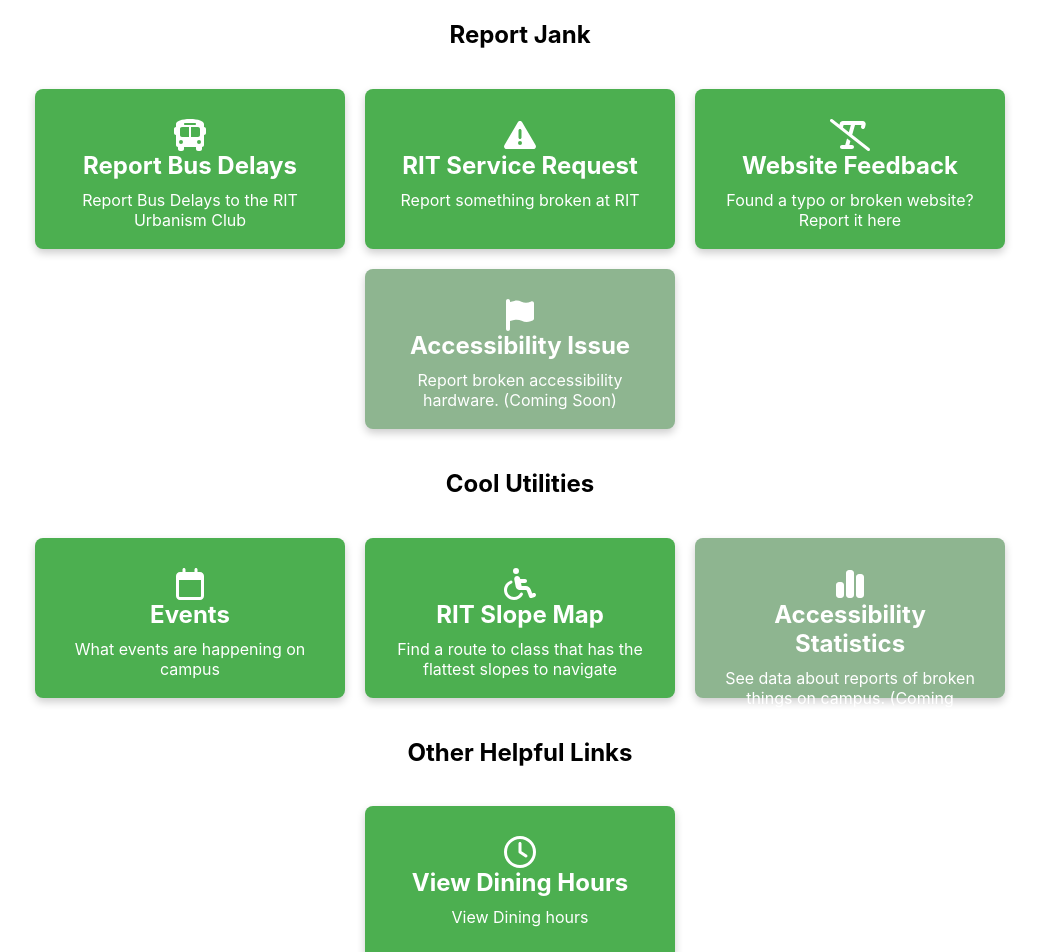
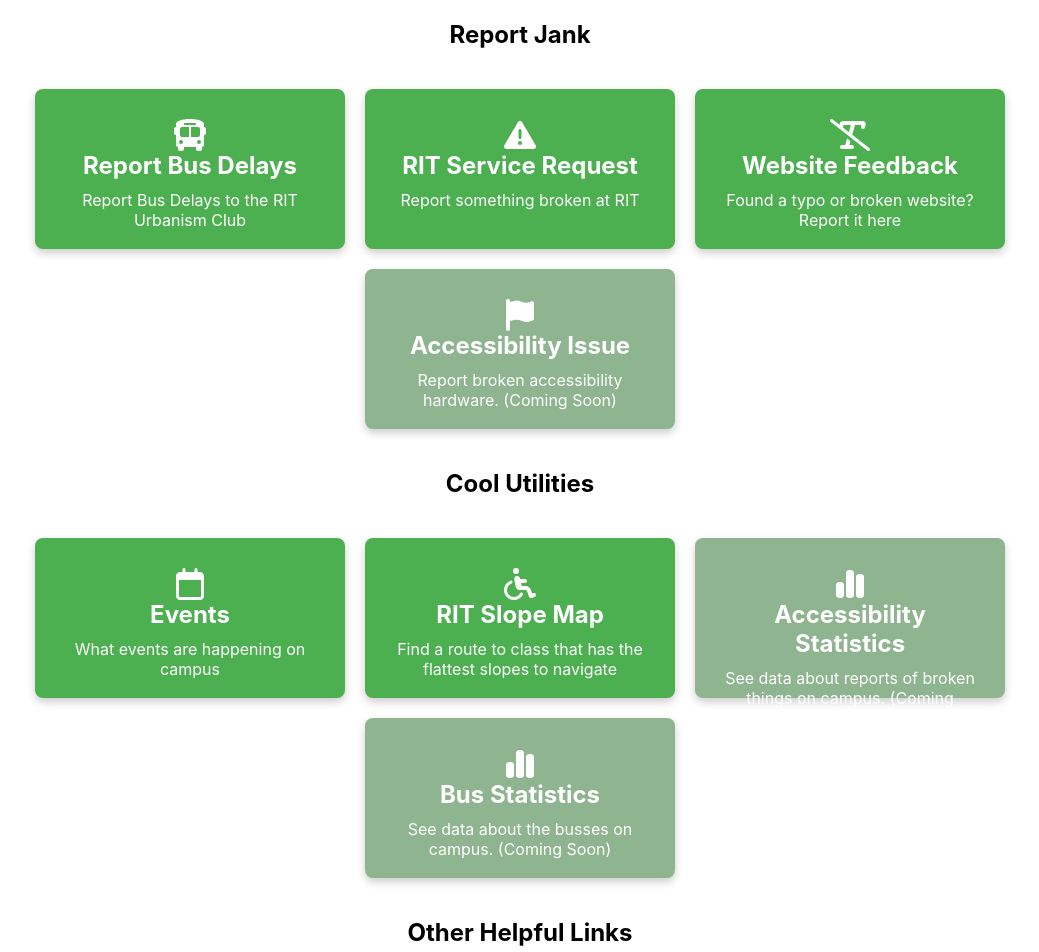
Before and after one commit to CampusPulse/homepage, a React (Create React App) app: page / in a window 1280 px wide. Shown: the top 952 px of the page, without its empty margins (120-1159 px from the left). Built offline with nearby package versions, Linux system fonts and the light colour scheme.

Commit message:
Add bus stats section

```diff
--- a/src/App.jsx
+++ b/src/App.jsx
@@ -54,6 +54,13 @@
       description: 'See data about reports of broken things on campus. (Coming Soon)',
       link: '#',
       enabled: false
+    },
+    {
+      icon: faChartSimple,
+      title: 'Bus Statistics',
+      description: 'See data about the busses on campus. (Coming Soon)',
+      link: '#',
+      enabled: false
     }
   ];
   const links = [
```
